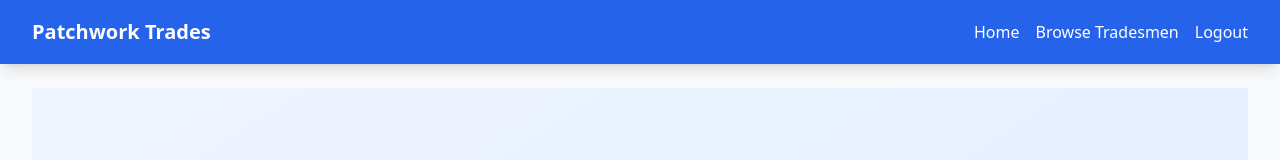
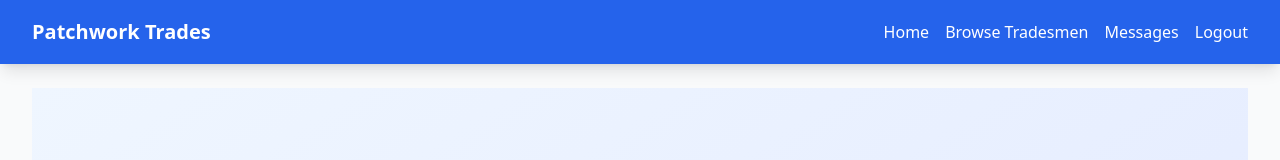
Before and after one commit to Harrypapa1/patchwork-trades, a React (Vite) app in the folder patchwork-trades/: page / in a window 1280 px wide. Shown: the top 160 px of the page. Built offline with nearby package versions, Linux system fonts and the light colour scheme; no server answers; the database is empty; sample sign-in values are in the browser's storage.

Commit message:
Update Navbar.jsx

```diff
--- a/patchwork-trades/src/components/Navbar.jsx
+++ b/patchwork-trades/src/components/Navbar.jsx
@@ -45,6 +45,10 @@ const Navbar = () => {
                   Browse Tradesmen
                 </Link>
 
+                <Link to="/messages" className="hover:text-blue-200">
+                  Messages
+                </Link>
+
                 {userType === 'customer' && (
                   <Link to="/customer-dashboard" className="hover:text-blue-200">
                     Dashboard
```
